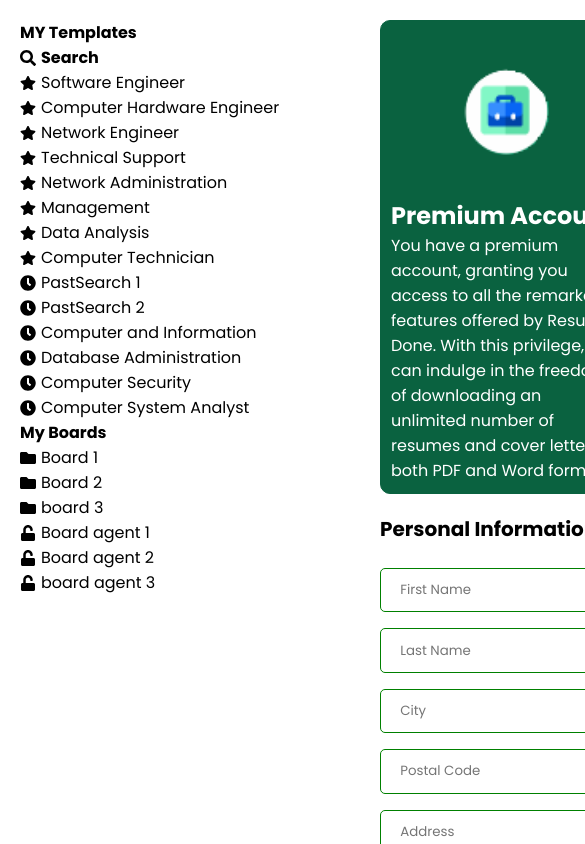
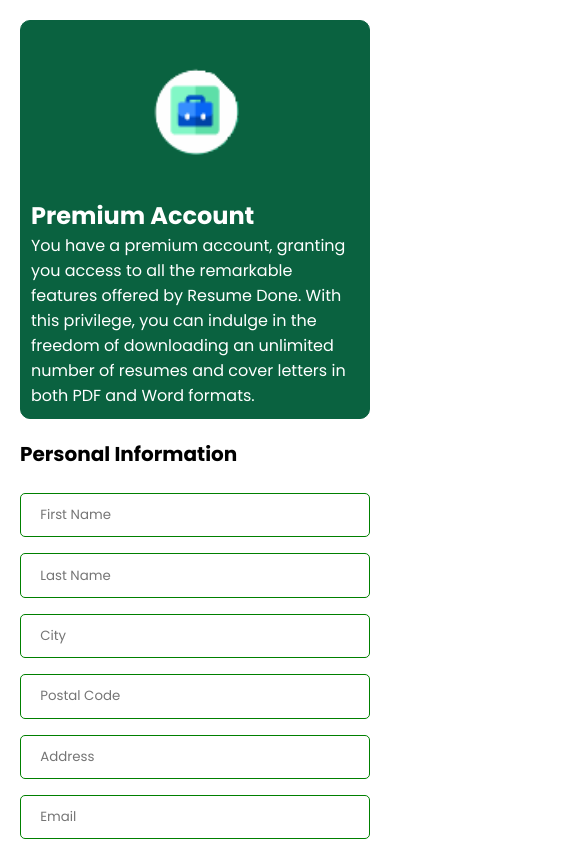
Before and after one commit to keval-parmar-030902/Project-TSC-Next, a Next.js app in the folder next-app/: page /contectUs in a window 390 px wide. Shown: the top 844 px of the page, 585 px wide, since content can reach past the window. Built offline with nearby package versions, Linux system fonts and the light colour scheme.

Commit message:
responsive

```diff
--- a/next-app/src/app/contectUs/page.module.css
+++ b/next-app/src/app/contectUs/page.module.css
@@ -2,6 +2,11 @@
     display: flex;
     flex-direction: row;
 
+}
+@media (max-width: 426px) {
+   .side{
+    display: none;
+   }
 }
 .contactus{
    display: flex;
--- a/next-app/src/app/contectUs/page.tsx
+++ b/next-app/src/app/contectUs/page.tsx
@@ -14,7 +14,7 @@
   return (
     <>
       <div className={Style.main}>
-        <div >
+        <div className={Style.side}>
           <SidePanel />
         </div>
         <div>
--- a/next-app/src/components/Banner/banner.module.css
+++ b/next-app/src/components/Banner/banner.module.css
@@ -19,7 +19,7 @@
  .heading{
     font-size:x-large ;
  }
- @media (max-width: 426px) {
+ @media (max-width: 983px) {
     .banner {
         flex-wrap: wrap;
         padding: 10px;
```
